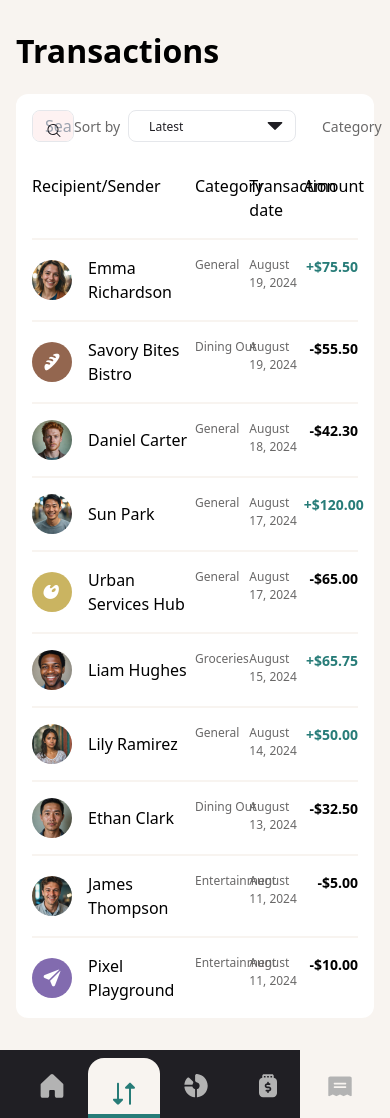
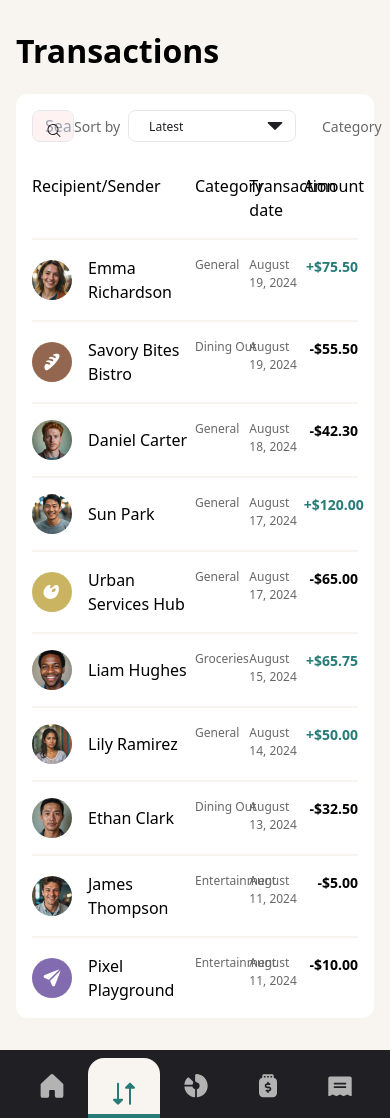
Before and after one commit to RicardoAymay/personal-finance, a Next.js app: page /transactions in a window 390 px wide. Shown: the top 1118 px of the page. Built offline with nearby package versions, Linux system fonts and the light colour scheme.

Commit message:
fixed finance menu in finance page

```diff
--- a/src/app/globals.css
+++ b/src/app/globals.css
@@ -31,6 +31,6 @@
     @apply bg-grey-900 flex flex-col w-[90px] h-screen rounded-r-2xl ease-in-out duration-500
   }
   .finance-menu-bottom{
-    @apply min-w-full px-200 lg:px-0 w-screen lg:w-full bg-grey-900 flex lg:flex-col justify-center lg:justify-start items-center lg:items-start
+    @apply px-200 lg:px-0 w-screen lg:w-full bg-grey-900 flex lg:flex-col justify-center lg:justify-start items-center lg:items-start
   }
 }
--- a/src/app/transactions/page.tsx
+++ b/src/app/transactions/page.tsx
@@ -19,7 +19,7 @@ const TransactionsPage = () => {
     return (
         <div className="bg-beige-100 w-full max-w-screen-maxDefined lg:w-full flex flex-col-reverse lg:flex-row">
 
-            <div className="flex flex-1 mt-400 lg:mt-0 w-full max-w-[300px] h-full">
+            <div className="flex flex-1 mt-400 lg:mt-0 w-full lg:max-w-[300px] h-full">
                 <FinanceMenuNoSSR highlighted="transactions" />
             </div>
 
```
